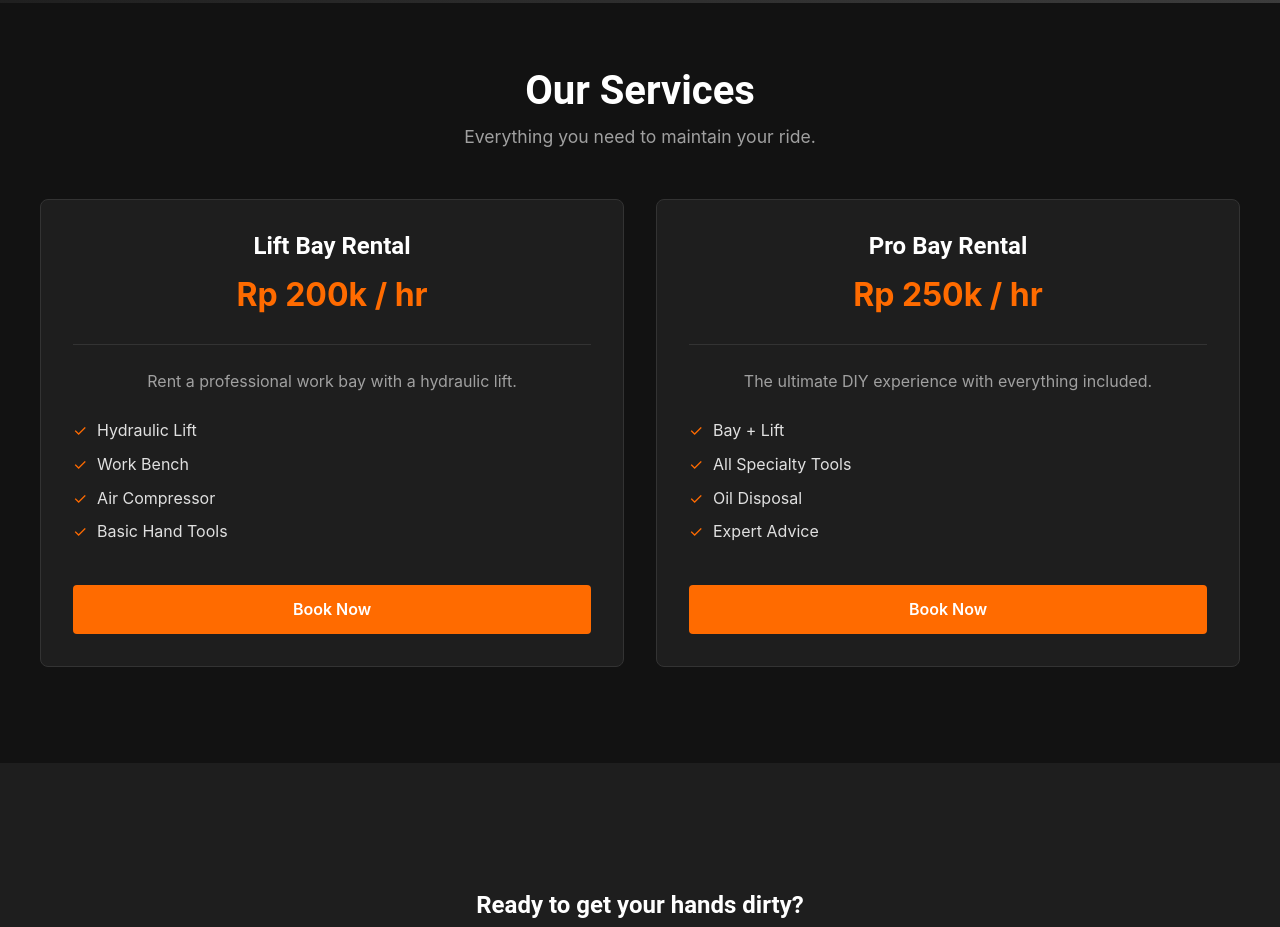
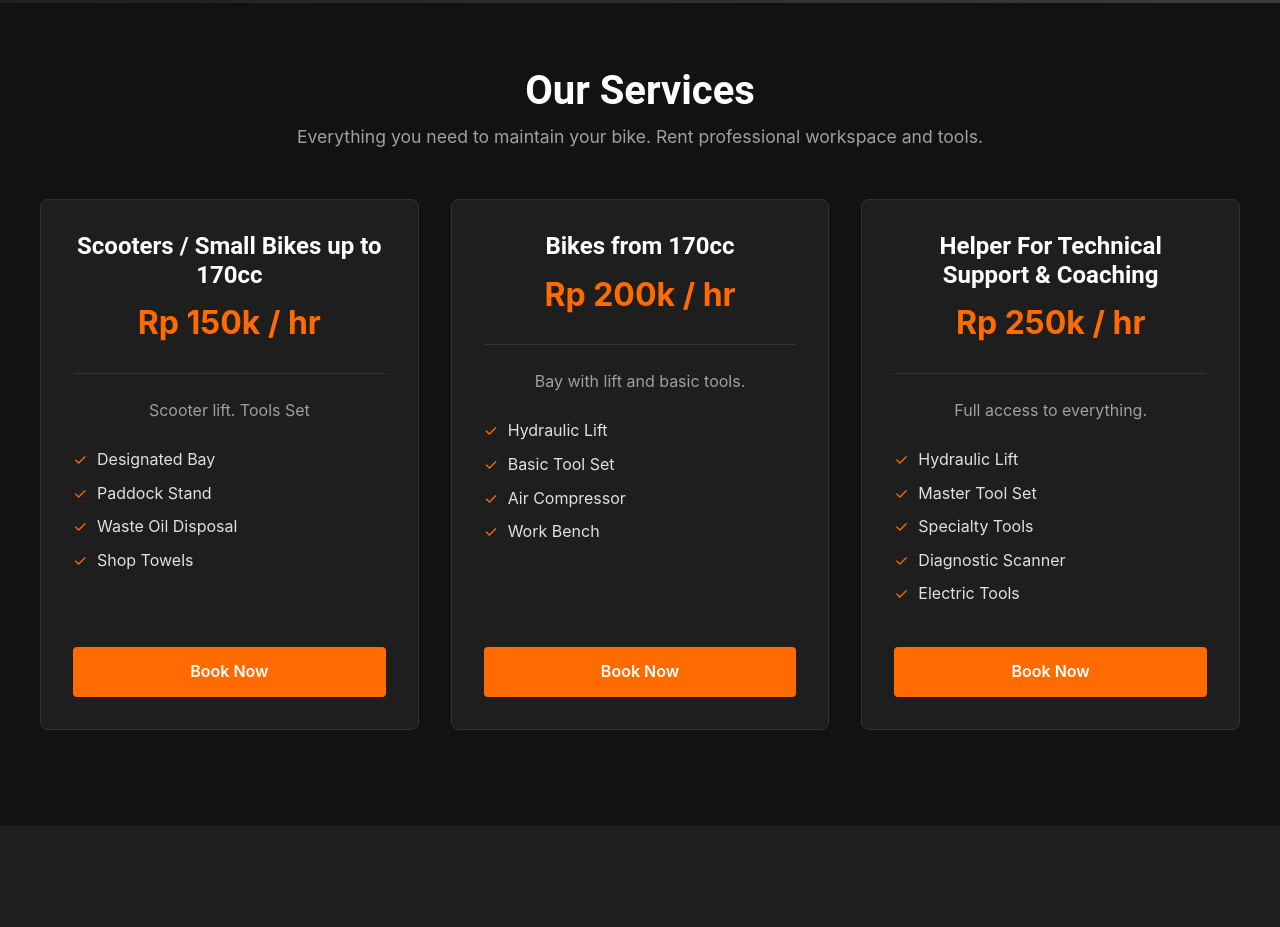
Before and after one commit to PelixDIY/diy-moto-anti, a React (Vite) app: page / in a window 1280 px wide. Shown: the part 720-1647 px from the top of the page. Built offline with nearby package versions, Linux system fonts and the light colour scheme; grey boxes are pictures that could not be loaded.

Commit message:
change servises

```diff
--- a/src/locales/en/translation.json
+++ b/src/locales/en/translation.json
@@ -14,7 +14,7 @@
         },
         "services": {
             "title": "Our Services",
-            "subtitle": "Everything you need to maintain your ride.",
+            "subtitle": "Everything you need to maintain your bike. Rent professional workspace and tools.",
             "liftBay": {
                 "title": "Lift Bay Rental",
                 "description": "Rent a professional work bay with a hydraulic lift.",
@@ -70,8 +70,9 @@
         "title": "Services & Pricing",
         "subtitle": "Transparent pricing. No hidden fees.",
         "paddockBay": {
-            "title": "Paddock Bay Rental",
-            "description": "Just the space. Simply tools.",
+            "title": "Scooters / Small Bikes up to 170cc",
+            "price": "Rp 150k / hr",
+            "description": "Scooter lift. Tools Set",
             "features": {
                 "bay": "Designated Bay",
                 "stand": "Paddock Stand",
@@ -80,7 +81,8 @@
             }
         },
         "liftBay": {
-            "title": "Lift Bay Rental",
+            "title": "Bikes from 170cc",
+            "price": "Rp 200k / hr",
             "description": "Bay with lift and basic tools.",
             "features": {
                 "lift": "Hydraulic Lift",
@@ -90,7 +92,8 @@
             }
         },
         "proBay": {
-            "title": "Pro Bay Rental",
+            "title": "Helper For Technical Support & Coaching",
+            "price": "Rp 250k / hr",
             "description": "Full access to everything.",
             "features": {
                 "lift": "Hydraulic Lift",
@@ -155,9 +158,9 @@
         "time": "Time",
         "submit": "Book via WhatsApp",
         "services": {
-            "paddock": "Paddock Bay Rental (Rp 150k / hr)",
-            "lift": "Lift Bay Rental (Rp 200k / hr)",
-            "pro": "Pro Bay Rental (Rp 250k / hr)"
+            "paddock": "Scooters / Small Bikes up to 170cc (Rp 150k / hr)",
+            "lift": "Bikes from 170cc (Rp 200k / hr)",
+            "pro": "Helper For Technical Support & Coaching (Rp 250k / hr)"
         },
         "whatsappMessage": "Hello, I would like to book a slot at DIY MotoGarage."
     },
--- a/src/locales/ru/translation.json
+++ b/src/locales/ru/translation.json
@@ -14,7 +14,7 @@
         },
         "services": {
             "title": "Наши Услуги",
-            "subtitle": "Все необходимое для обслуживания твоего байка.",
+            "subtitle": "Рабочее место в Аренду. Оборудование, инструменты",
             "liftBay": {
                 "title": "Аренда подъемника",
                 "description": "Аренда профессионального рабочего места с гидравлическим подъемником.",
@@ -70,8 +70,9 @@
         "title": "Услуги и Цены",
         "subtitle": "Прозрачные цены. Никаких скрытых платежей.",
         "paddockBay": {
-            "title": "Аренда Паддока",
-            "description": "Просто место. Простые инструменты.",
+            "title": "Скутеры / Байки до 170cc",
+            "price": "150 тыс рупий/час",
+            "description": "Подъемник для скутера. Набор инструментов.",
             "features": {
                 "bay": "Выделенное место",
                 "stand": "Подкат",
@@ -80,7 +81,8 @@
             }
         },
         "liftBay": {
-            "title": "Аренда Подъемника",
+            "title": "Байки от 170cc",
+            "price": "200 тыс рупий/час",
             "description": "Место с подъемником и базовыми инструментами.",
             "features": {
                 "lift": "Гидравлический подъемник",
@@ -90,7 +92,8 @@
             }
         },
         "proBay": {
-            "title": "Аренда Pro",
+            "title": "Механик в помощь. Техническая поддержка и обучение",
+            "price": "250 тыс рупий/час",
             "description": "Полный доступ ко всему.",
             "features": {
                 "lift": "Гидравлический подъемник",
@@ -155,9 +158,9 @@
         "time": "Время",
         "submit": "Забронировать через WhatsApp",
         "services": {
-            "paddock": "Аренда Паддока (Rp 150k / час)",
-            "lift": "Аренда Подъемника (Rp 200k / час)",
-            "pro": "Аренда Pro (Rp 250k / час)"
+            "paddock": "Скутеры / Байки до 170cc (150 тыс рупий/час)",
+            "lift": "Байки от 170cc (200 тыс рупий/час)",
+            "pro": "Механик в помощь. Техническая поддержка и обучение (250 тыс рупий/час)"
         },
         "whatsappMessage": "Здравствуйте, я хотел бы забронировать место в DIY MotoGarage."
     },
--- a/src/pages/Home.jsx
+++ b/src/pages/Home.jsx
@@ -8,25 +8,37 @@ const Home = () => {
 
   const featuredServices = [
     {
-      title: t('home.services.liftBay.title'),
-      price: 'Rp 200k / hr',
-      description: t('home.services.liftBay.description'),
+      title: t('servicesPage.paddockBay.title'),
+      price: t('servicesPage.paddockBay.price'),
+      description: t('servicesPage.paddockBay.description'),
       features: [
-        t('home.services.liftBay.features.lift'),
-        t('home.services.liftBay.features.bench'),
-        t('home.services.liftBay.features.compressor'),
-        t('home.services.liftBay.features.tools')
+        t('servicesPage.paddockBay.features.bay'),
+        t('servicesPage.paddockBay.features.stand'),
+        t('servicesPage.paddockBay.features.disposal'),
+        t('servicesPage.paddockBay.features.towels')
       ],
     },
     {
-      title: t('home.services.proBay.title'),
-      price: 'Rp 250k / hr',
-      description: t('home.services.proBay.description'),
+      title: t('servicesPage.liftBay.title'),
+      price: t('servicesPage.liftBay.price'),
+      description: t('servicesPage.liftBay.description'),
       features: [
-        t('home.services.proBay.features.bayLift'),
-        t('home.services.proBay.features.specialtyTools'),
-        t('home.services.proBay.features.disposal'),
-        t('home.services.proBay.features.advice')
+        t('servicesPage.liftBay.features.lift'),
+        t('servicesPage.liftBay.features.tools'),
+        t('servicesPage.liftBay.features.compressor'),
+        t('servicesPage.liftBay.features.bench')
+      ],
+    },
+    {
+      title: t('servicesPage.proBay.title'),
+      price: t('servicesPage.proBay.price'),
+      description: t('servicesPage.proBay.description'),
+      features: [
+        t('servicesPage.proBay.features.lift'),
+        t('servicesPage.proBay.features.masterTools'),
+        t('servicesPage.proBay.features.specialtyTools'),
+        t('servicesPage.proBay.features.scanner'),
+        t('servicesPage.proBay.features.electricTools')
       ],
     },
   ];
--- a/src/pages/Services.jsx
+++ b/src/pages/Services.jsx
@@ -8,7 +8,7 @@ const Services = () => {
   const services = [
     {
       title: t('servicesPage.paddockBay.title'),
-      price: 'Rp 150k / hr',
+      price: t('servicesPage.paddockBay.price'),
       description: t('servicesPage.paddockBay.description'),
       features: [
         t('servicesPage.paddockBay.features.bay'),
@@ -19,7 +19,7 @@ const Services = () => {
     },
     {
       title: t('servicesPage.liftBay.title'),
-      price: 'Rp 200k / hr',
+      price: t('servicesPage.liftBay.price'),
       description: t('servicesPage.liftBay.description'),
       features: [
         t('servicesPage.liftBay.features.lift'),
@@ -30,7 +30,7 @@ const Services = () => {
     },
     {
       title: t('servicesPage.proBay.title'),
-      price: 'Rp 250k / hr',
+      price: t('servicesPage.proBay.price'),
       description: t('servicesPage.proBay.description'),
       features: [
         t('servicesPage.proBay.features.lift'),
```
Also changed, not shown: firebase.json (added), 2 other files (tests, documents, lock files or other folders).
